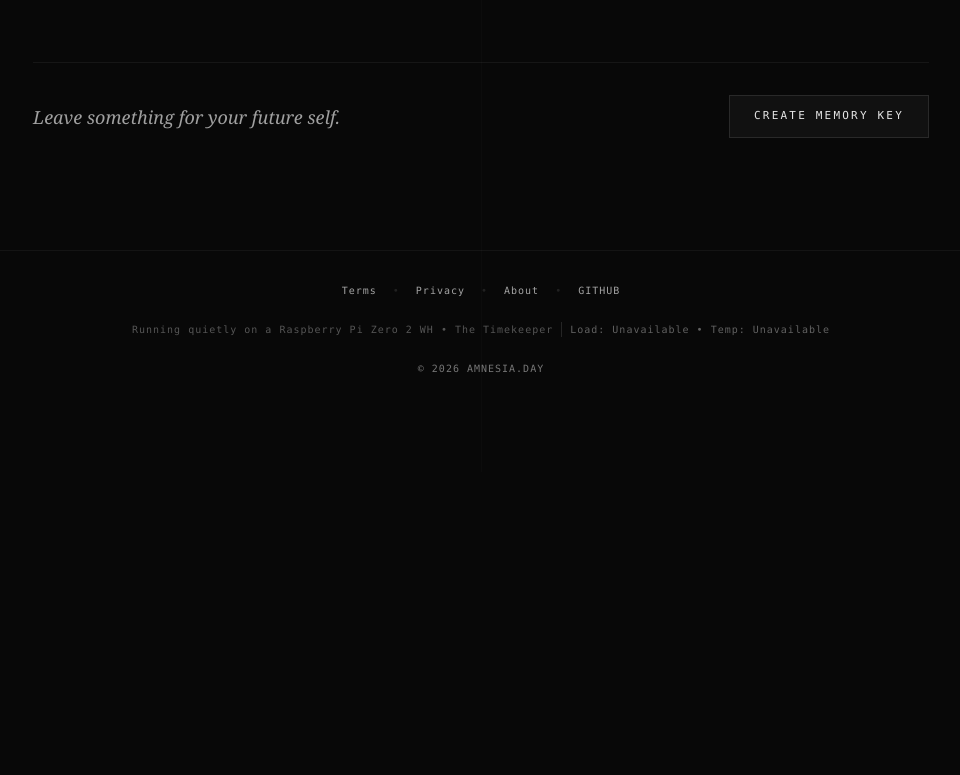
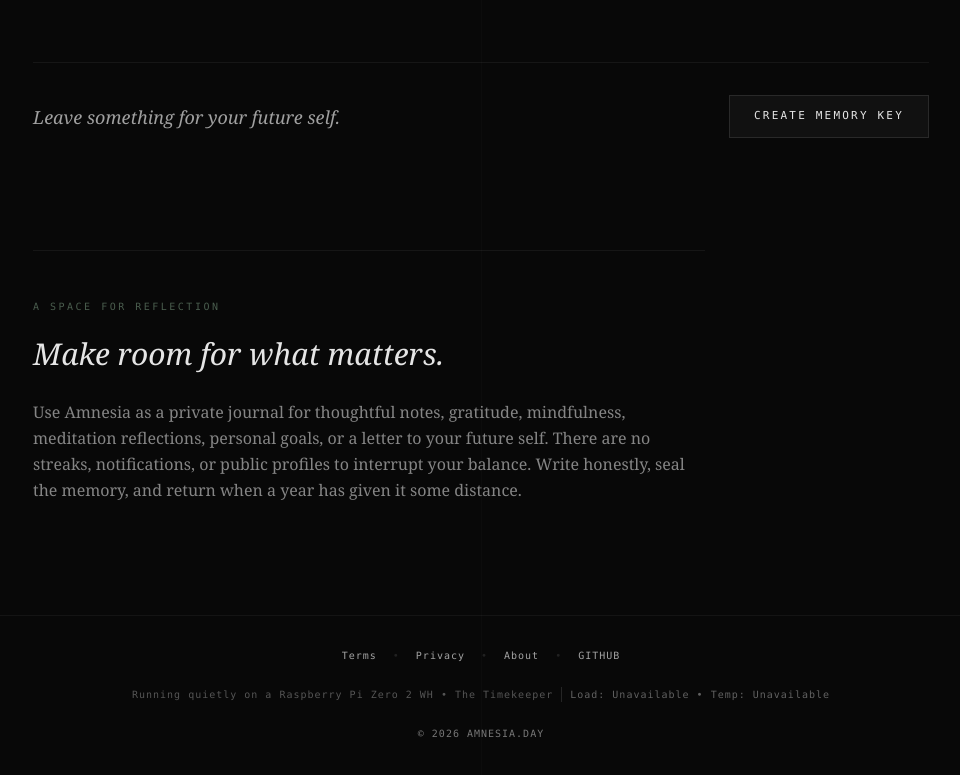
Before and after one commit to WesTIChU/amnesia.day, a React (Vite) app: page / in a window 1280 px wide. Shown: the part 1339-2114 px from the top of the page, without its empty margins (159-1119 px from the left). Before the commit the page ends 1811 px from the top, so only its background shows below. Built offline with nearby package versions, Linux system fonts and the light colour scheme; no server answers.

Commit message:
Improve public SEO and HTTPS handling

```diff
--- a/src/App.tsx
+++ b/src/App.tsx
@@ -87,15 +87,15 @@ export default function App() {
     const metadata: Record<string, { title: string; description: string }> = {
       '/': {
         title: 'Amnesia | Private One-Year Memory Archive',
-        description: 'Amnesia is a private one-year memory archive. Write a memory, encrypt it in your browser, and return when it awakens one year later.',
+        description: 'Amnesia is a private journaling and reflection space for memories, mindfulness, meditation notes, gratitude, and letters to your future self. Encrypt a memory in your browser and read it one year later.',
       },
       '/about': {
         title: 'About Amnesia | A One-Year Memory Archive',
-        description: 'Learn how Amnesia protects private memories with browser encryption, a server-enforced one-year release, and no personal data collection.',
+        description: 'Learn how Amnesia supports quiet journaling, reflection, mindfulness, and future-self letters with browser encryption, a server-enforced one-year release, and no personal data collection.',
       },
       '/faq': {
         title: 'Archive Questions | Amnesia',
-        description: 'Answers about Amnesia memory encryption, Recovery Phrases, one-year awakening, the Timekeeper, and archive deletion.',
+        description: 'Answers about private journaling, memory encryption, mindfulness and meditation notes, Recovery Phrases, one-year awakening, and archive deletion.',
       },
       '/privacy': {
         title: 'Privacy | Amnesia',
--- a/src/components/FaqView.tsx
+++ b/src/components/FaqView.tsx
@@ -12,7 +12,7 @@ interface FaqViewProps {
 const questions = [
   {
     question: 'How does Amnesia work?',
-    answer: 'Write one memory per day, review it, and seal it. It is encrypted in your browser and held in your archive until its one-year calendar anniversary.',
+    answer: 'Write a journal entry, reflection, gratitude note, meditation note, or letter to your future self, review it, and seal it. It is encrypted in your browser and held in your archive until its one-year calendar anniversary.',
   },
   {
     question: 'Can Amnesia read my memories?',
--- a/src/components/HomeView.tsx
+++ b/src/components/HomeView.tsx
@@ -210,6 +210,18 @@ export const HomeView: React.FC<HomeViewProps> = ({
         </div>
       </section>
 
+      <section className="relative z-10 w-full max-w-4xl mx-auto pb-20 sm:pb-28" aria-labelledby="quiet-reflection">
+        <div className="max-w-2xl border-t border-white/[0.06] pt-10 sm:pt-12">
+          <p className="mb-4 text-[10px] font-mono tracking-[0.25em] uppercase text-[#4A5D4E]">A space for reflection</p>
+          <h2 id="quiet-reflection" className="mb-5 text-2xl sm:text-3xl font-light italic text-[#E5E5E5] leading-relaxed">
+            Make room for what matters.
+          </h2>
+          <p className="text-base text-[#858585] leading-relaxed">
+            Use Amnesia as a private journal for thoughtful notes, gratitude, mindfulness, meditation reflections, personal goals, or a letter to your future self. There are no streaks, notifications, or public profiles to interrupt your balance. Write honestly, seal the memory, and return when a year has given it some distance.
+          </p>
+        </div>
+      </section>
+
       {/* Footer & Machine Telemetry */}
       <footer className="relative z-10 flex flex-col items-center border-t border-white/5 pt-8 pb-4 gap-6 font-mono text-[10px] tracking-[0.1em] text-[#737373] uppercase">
         {/* Navigation row: Terms, Privacy, About */}
```
Also changed, not shown: 2 other files (tests, documents, lock files or other folders).
